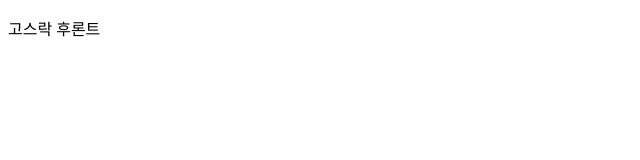
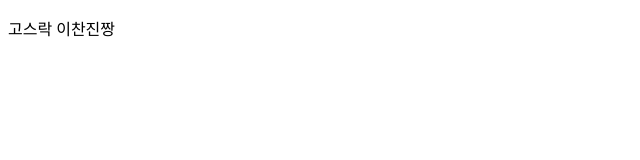
Before and after one commit to Gosrock/Ticket-Front-21st, a React (Create React App) app: page / in a window 1280 px wide. Shown: the top 160 px of the page, without its empty margins (0-640 px from the left). Built offline with nearby package versions, Linux system fonts and the light colour scheme.

Commit message:
#7 이찬진짱으로 고침

```diff
--- a/src/App.js
+++ b/src/App.js
@@ -2,9 +2,7 @@ function App() {
   return (
     <div className="App">
       <header className="App-header">
-
-        <p>고스락 후론트</p>
-
+        <p>고스락 이찬진짱</p>
       </header>
     </div>
   );
```
